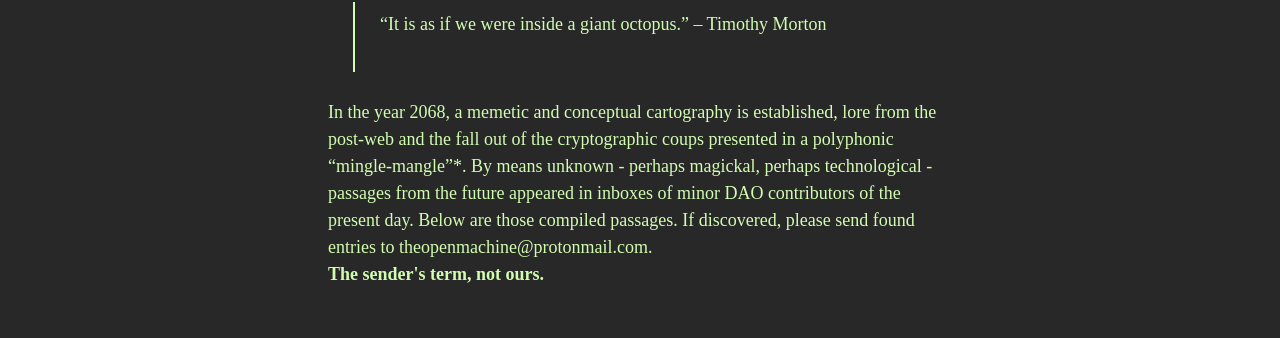
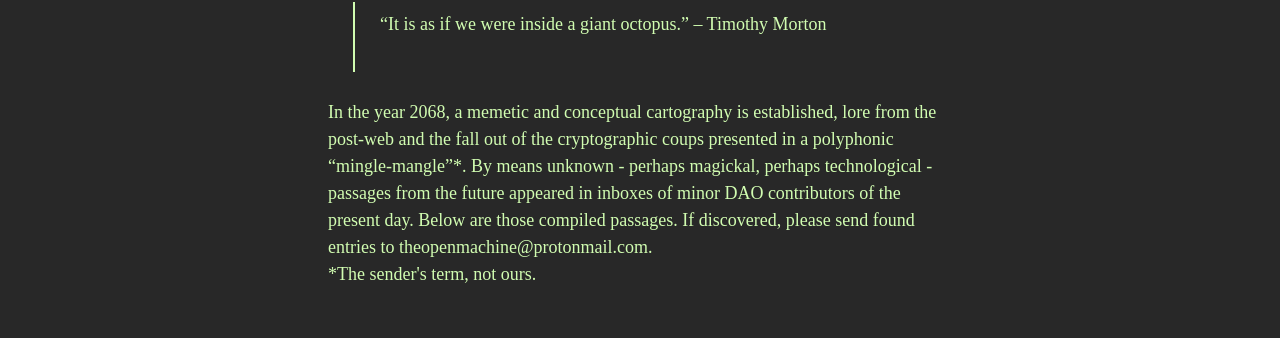
Before and after one commit to oovg/the-open-template, a Next.js app: page /surveys in a window 1280 px wide. Shown: the part 350-688 px from the top of the page. Built offline with nearby package versions, Linux system fonts and the light colour scheme; a web font is replaced by a local one; what @rainbow-me/rainbowkit, wagmi would draw is missing.

Commit message:
Update surveys.tsx

```diff
--- a/src/pages/surveys.tsx
+++ b/src/pages/surveys.tsx
@@ -60,7 +60,7 @@ export default function Surveys ({ filteredPosts, uniqueLetters }: Props) {
           In the year 2068, a memetic and conceptual cartography is established, lore from the post-web and the fall out of the cryptographic coups presented in a polyphonic “mingle-mangle”*. By means unknown - perhaps magickal, perhaps technological - passages from the future appeared in inboxes of minor DAO contributors of the present day. Below are those compiled passages.
           If discovered, please send found entries to <Link isExternal href="theopenmachine@protonmail.com">theopenmachine@protonmail.com</Link>.
           <br />
-          <strong>The sender&apos;s term, not ours.</strong>
+          *The sender&apos;s term, not ours.
         </Text>
       </Flex>
       <Flex maxW="720px" mx="auto" direction="column" p={12} align="start" w="100%">
```
